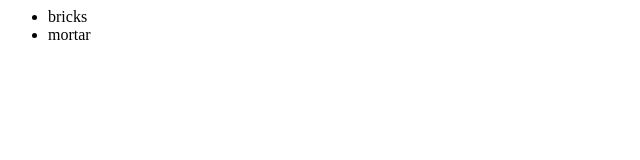
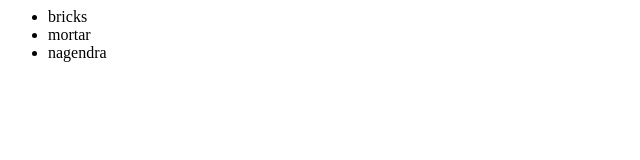
Before and after one commit to NagendraKumarGaian/newGitTest, a plain HTML site: page index.html in a window 1280 px wide. Shown: the full height of the page, 0-640 px from the left. Drawn offline with Linux system fonts and the light colour scheme.

Commit message:
added list item nag

```diff
--- a/index.html
+++ b/index.html
@@ -3,6 +3,7 @@
 <ul>
 <li>bricks</li>
 <li>mortar</li>
+<li>nagendra</li>
 </ul>
 </body>
 </html>
```
